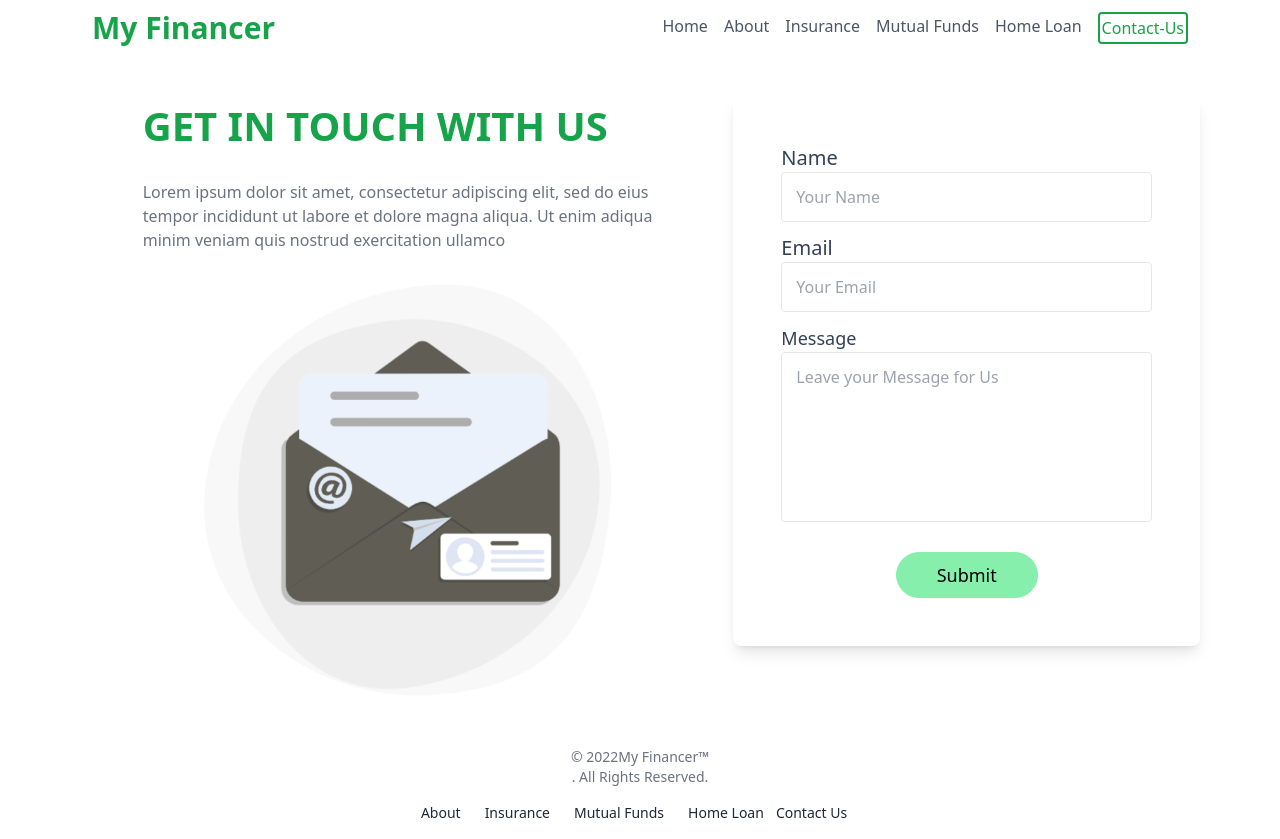
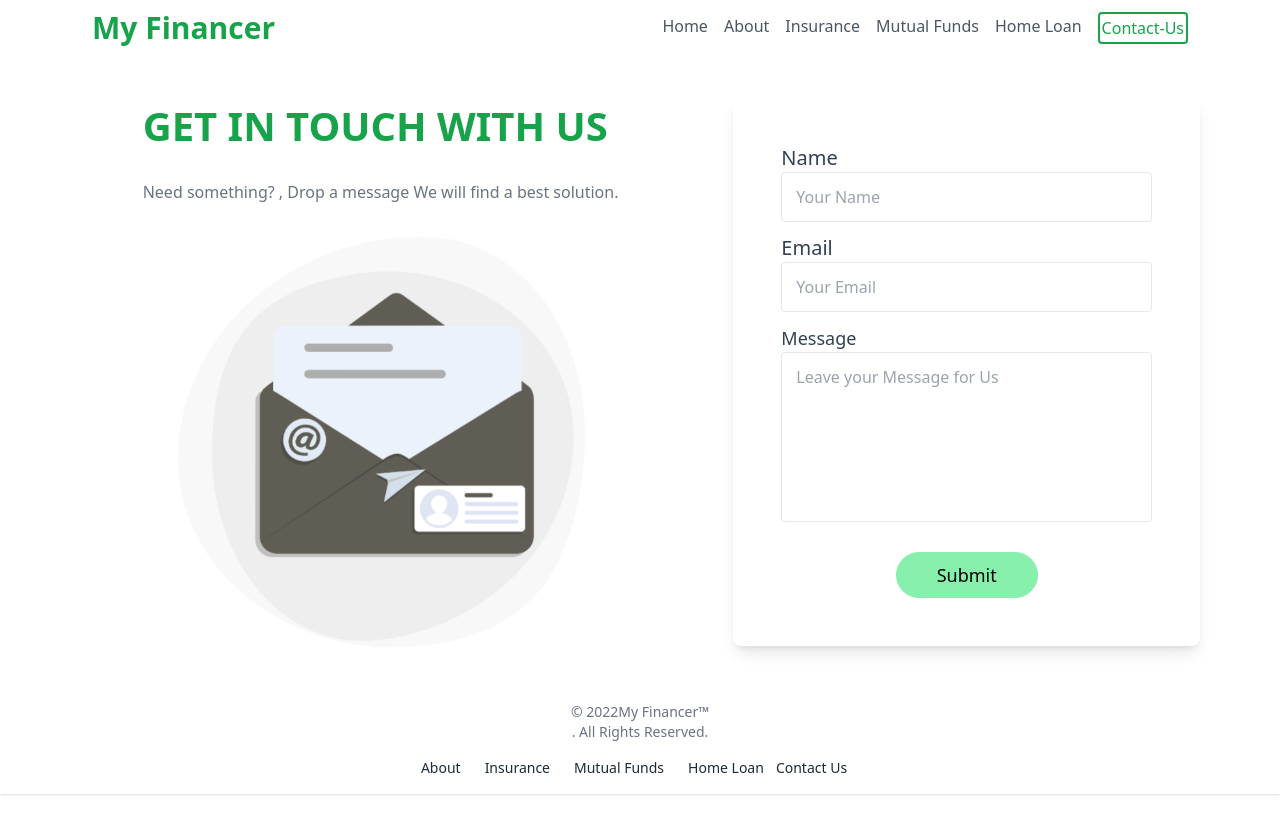
Before and after one commit to veeresh-27/businessProfile, a Next.js app: page /contact in a window 1280 px wide. After the commit the page ends 800 px from the top, so only its background shows below. Built offline with nearby package versions, Linux system fonts and the light colour scheme.

Commit message:
contact text

```diff
--- a/pages/contact/index.js
+++ b/pages/contact/index.js
@@ -76,9 +76,7 @@ export default function Contact() {
               GET IN TOUCH WITH US
             </h2>
             <p className=" text-gray-500  mb-9  font-medium ">
-              Lorem ipsum dolor sit amet, consectetur adipiscing elit, sed do
-              eius tempor incididunt ut labore et dolore magna aliqua. Ut enim
-              adiqua minim veniam quis nostrud exercitation ullamco
+             Need something? , Drop a message We will find a best solution.
             </p>
             <div className="scale-105 flex justify-center">
               <Image src={support} className="w-[300px] md:w-[400px]" alt="" />
```
